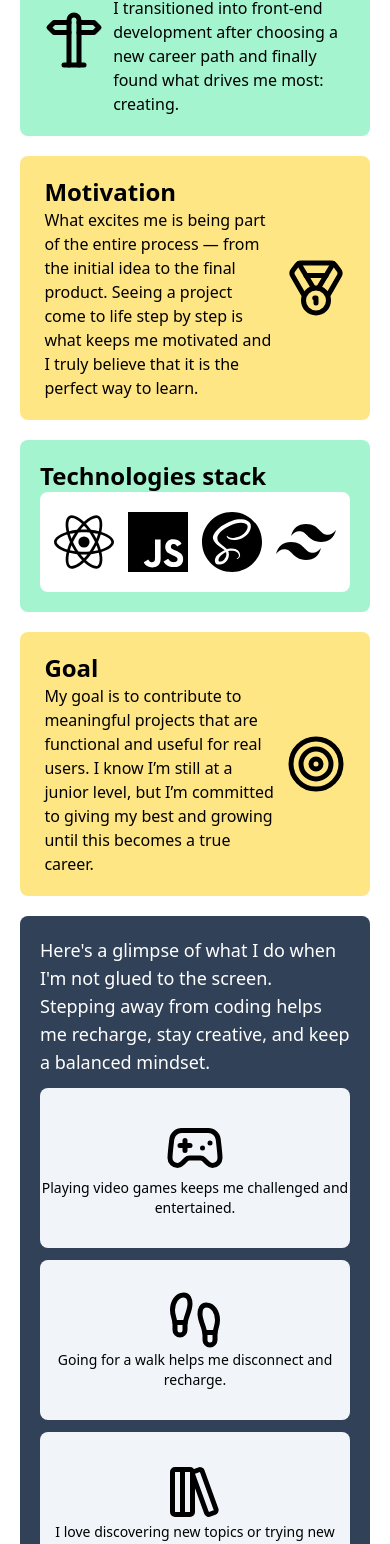
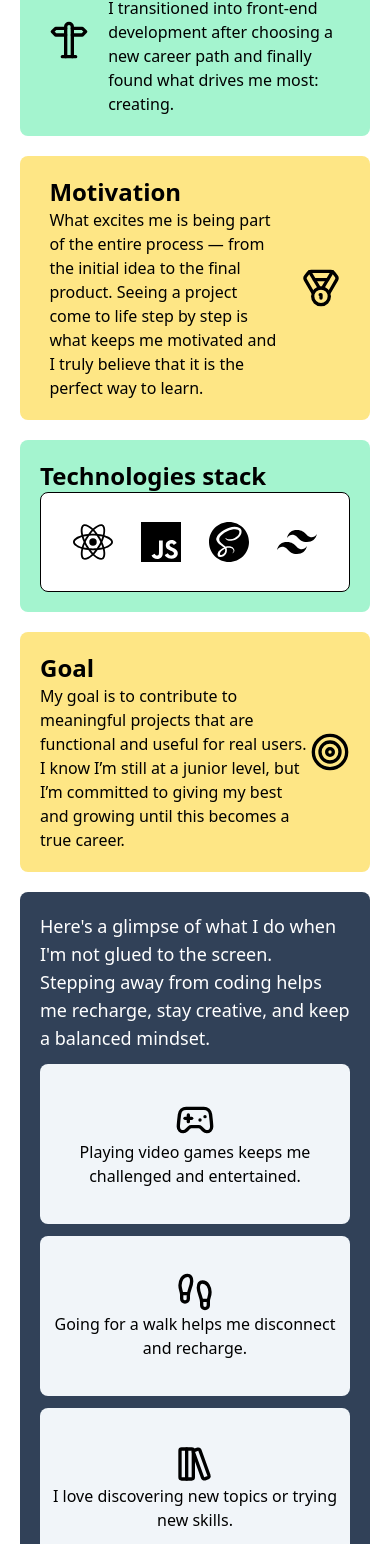
Before and after one commit to vickyfrosties/Portfolio, a React (Vite) app in the folder client/: page /about in a window 390 px wide. Shown: the part 156-1700 px from the top of the page. Built offline with nearby package versions, Linux system fonts and the light colour scheme.

Commit message:
feat: add responsive adjustements with custom breakpoint

```diff
--- a/client/src/components/About.jsx
+++ b/client/src/components/About.jsx
@@ -10,7 +10,7 @@ const About = () => {
         <section className="h-full grid grid-cols-3 grid-rows-3 p-5 gap-5 max-md:flex max-md:flex-col max-md:h-auto">
           <div className="grid gap-y-4 max-lg:flex">
             <div className="bg-emerald-200 p-5 rounded-lg flex max-md:w-full max-md:justify-around">
-              <div className="flex items-start max-md:items-center">
+              <div className="flex items-center">
                 <svg
                   xmlns="http://www.w3.org/2000/svg"
                   width="60"
@@ -21,7 +21,7 @@ const About = () => {
                   strokeWidth="2"
                   strokeLinecap="round"
                   strokeLinejoin="round"
-                  className="lucide lucide-signpost-big-icon lucide-signpost-big max-lg:hidden max-md:block"
+                  className="lucide lucide-signpost-big-icon lucide-signpost-big max-lg:hidden max-md:block max-xs:size-10"
                 >
                   <path d="M10 9H4L2 7l2-2h6" />
                   <path d="M14 5h6l2 2-2 2h-6" />
@@ -39,8 +39,8 @@ const About = () => {
             </div>
           </div>
 
-          <div className="bg-amber-200 p-5 rounded-lg flex max-lg:justify-between max-md:justify-around">
-            <p className="flex flex-col justify-between items-center font-medium text-lg h-full max-lg:text-base max-lg:h-auto max-lg:justify-start max-md:w-3/4">
+          <div className="bg-amber-200 p-5 rounded-lg flex max-lg:justify-between max-md:justify-around max-lg:overflow-scroll">
+            <p className="flex flex-col justify-between items-center font-medium text-lg h-full max-lg:justify-start max-md:w-3/4 max-lg:text-base max-xl:overflow-scroll">
               <span className="text-2xl font-bold w-full">Motivation</span>
               What excites me is being part of the entire process — from the
               initial idea to the final product. Seeing a project come to life
@@ -58,7 +58,7 @@ const About = () => {
                 strokeWidth="2"
                 strokeLinecap="round"
                 strokeLinejoin="round"
-                className="lucide lucide-medal-icon lucide-medal max-lg:hidden max-md:block"
+                className="lucide lucide-medal-icon lucide-medal max-lg:hidden max-md:block max-xs:size-10"
               >
                 <path d="M7.21 15 2.66 7.14a2 2 0 0 1 .13-2.2L4.4 2.8A2 2 0 0 1 6 2h12a2 2 0 0 1 1.6.8l1.6 2.14a2 2 0 0 1 .14 2.2L16.79 15" />
                 <path d="M11 12 5.12 2.2" />
@@ -70,33 +70,30 @@ const About = () => {
             </div>
           </div>
 
-          <div className="bg-emerald-200 p-5 rounded-lg flex flex-col row-span-2 max-lg:row-span-1">
+          <div className="bg-emerald-200 p-5 rounded-lg flex flex-col row-span-2 max-lg:row-span-1 max-lg:justify-between">
             <h3 className="text-2xl font-bold">Technologies stack</h3>
 
-            <section
-              className="h-full flex flex-col justify-evenly bg-white rounded-lg max-lg:justify-center max-md:h-25
-"
-            >
-              <div className="lg:hidden max-lg:flex max-lg:flex-wrap max-lg:justify-evenly">
+            <section className="h-full flex flex-col justify-evenly bg-white rounded-lg max-lg:justify-center max-lg:h-30 max-md:h-25 border-1 max-xs:p-3">
+              <div className="lg:hidden max-lg:flex max-lg:flex-wrap max-lg:justify-evenly max-xs:w-auto max-xs:items-center max-xs:h-full max-xs:flex-wrap  max-xs:gap-2">
                 <img
                   src="/assets/svg/react.svg"
                   alt="React logo"
-                  className="lg:hidden w-15 h-15"
+                  className="lg:hidden w-15 h-15 max-xs:size-10 max-lg:size-12"
                 />
                 <img
                   src="/assets/svg/javascript.svg"
                   alt="Javascript logo"
-                  className="lg:hidden w-15 h-15"
+                  className="lg:hidden w-15 h-15 max-xs:size-10 max-lg:size-12"
                 />
                 <img
                   src="/assets/svg/sass.svg"
                   alt="SASS/SCSS logo"
-                  className="lg:hidden w-15 h-15"
+                  className="lg:hidden w-15 h-15 max-xs:size-10 max-lg:size-12"
                 />
                 <img
                   src="/assets/svg/tailwindcss.svg"
                   alt="Tailwind CSS logo"
-                  className="lg:hidden w-15 h-15"
+                  className="lg:hidden w-15 h-15  max-xs:size-10 max-lg:size-12"
                 />
               </div>
 
@@ -174,7 +171,7 @@ text-transparent text-lg"
           </div>
 
           <div className="bg-amber-200 p-5 rounded-lg flex max-md:justify-around">
-            <p className="font-medium text-lg flex flex-col justify-evenly max-lg:text-base max-lg:w-3/4">
+            <p className="font-medium text-lg flex flex-col justify-evenly max-lg:text-base max-xs:overflow-auto max-xl:overflow-scroll">
               <span className="text-2xl font-bold w-full">Goal</span>
               My goal is to contribute to meaningful projects that are
               functional and useful for real users. I know I’m still at a junior
@@ -192,7 +189,7 @@ text-transparent text-lg"
                 strokeWidth="2"
                 strokeLinecap="round"
                 strokeLinejoin="round"
-                className="lucide lucide-target-icon lucide-target max-lg:hidden max-md:block"
+                className="lucide lucide-target-icon lucide-target max-lg:hidden max-md:block max-xs:size-10"
               >
                 <circle cx="12" cy="12" r="10" />
                 <circle cx="12" cy="12" r="6" />
@@ -202,7 +199,7 @@ text-transparent text-lg"
           </div>
 
           <div className="bg-slate-700 col-start-2 row-span-2 p-5 rounded-lg grid grid-rows-3 grid-cols-2 gap-3 max-lg:row-start-3 max-lg:col-span-3 max-lg:flex max-md:flex max-md:flex-col">
-            <p className="font-medium text-lg col-span-3 text-white max-lg:hidden max-md:block">
+            <p className="font-medium text-lg col-span-3 text-white max-lg:hidden max-md:block ">
               Here's a glimpse of what I do when I'm not glued to the screen.
               Stepping away from coding helps me recharge, stay creative, and
               keep a balanced mindset.
@@ -219,7 +216,7 @@ text-transparent text-lg"
                 strokeWidth="2"
                 strokeLinecap="round"
                 strokeLinejoin="round"
-                className="lucide lucide-gamepad2-icon lucide-gamepad-2"
+                className="lucide lucide-gamepad2-icon lucide-gamepad-2 max-xs:size-10"
               >
                 <line x1="6" x2="10" y1="11" y2="11" />
                 <line x1="8" x2="8" y1="9" y2="13" />
@@ -227,7 +224,7 @@ text-transparent text-lg"
                 <line x1="18" x2="18.01" y1="10" y2="10" />
                 <path d="M17.32 5H6.68a4 4 0 0 0-3.978 3.59c-.006.052-.01.101-.017.152C2.604 9.416 2 14.456 2 16a3 3 0 0 0 3 3c1 0 1.5-.5 2-1l1.414-1.414A2 2 0 0 1 9.828 16h4.344a2 2 0 0 1 1.414.586L17 18c.5.5 1 1 2 1a3 3 0 0 0 3-3c0-1.545-.604-6.584-.685-7.258-.007-.05-.011-.1-.017-.151A4 4 0 0 0 17.32 5z" />
               </svg>
-              <p className="text-center text-sm">
+              <p className="text-center text-sm max-md:text-base">
                 Playing video games keeps me challenged and entertained.
               </p>
             </div>
@@ -242,17 +239,18 @@ text-transparent text-lg"
                 strokeWidth="2"
                 strokeLinecap="round"
                 strokeLinejoin="round"
-                className="lucide lucide-footprints-icon lucide-footprints"
+                className="lucide lucide-footprints-icon lucide-footprints max-xs:size-10"
               >
                 <path d="M4 16v-2.38C4 11.5 2.97 10.5 3 8c.03-2.72 1.49-6 4.5-6C9.37 2 10 3.8 10 5.5c0 3.11-2 5.66-2 8.68V16a2 2 0 1 1-4 0Z" />
                 <path d="M20 20v-2.38c0-2.12 1.03-3.12 1-5.62-.03-2.72-1.49-6-4.5-6C14.63 6 14 7.8 14 9.5c0 3.11 2 5.66 2 8.68V20a2 2 0 1 0 4 0Z" />
                 <path d="M16 17h4" />
                 <path d="M4 13h4" />
               </svg>
-              <p className="text-center text-sm">
+              <p className="text-center text-sm max-md:text-base">
                 Going for a walk helps me disconnect and recharge.
               </p>
             </div>
+
             <div className="bg-slate-100 rounded-lg col-start-1 flex flex-col justify-center items-center max-md:h-40">
               <svg
                 xmlns="http://www.w3.org/2000/svg"
@@ -264,16 +262,17 @@ text-transparent text-lg"
                 strokeWidth="2"
                 strokeLinecap="round"
                 strokeLinejoin="round"
-                className="lucide lucide-library-big-icon lucide-library-big"
+                className="lucide lucide-library-big-icon lucide-library-big max-xs:size-10"
               >
                 <rect width="8" height="18" x="3" y="3" rx="1" />
                 <path d="M7 3v18" />
                 <path d="M20.4 18.9c.2.5-.1 1.1-.6 1.3l-1.9.7c-.5.2-1.1-.1-1.3-.6L11.1 5.1c-.2-.5.1-1.1.6-1.3l1.9-.7c.5-.2 1.1.1 1.3.6Z" />
               </svg>
-              <p className="text-center text-sm">
+              <p className="text-center text-sm max-md:text-base">
                 I love discovering new topics or trying new skills.
               </p>
             </div>
+
             <div className="bg-slate-100 rounded-lg col-start-2 flex flex-col justify-center items-center max-md:h-40">
               <svg
                 xmlns="http://www.w3.org/2000/svg"
@@ -285,12 +284,12 @@ text-transparent text-lg"
                 strokeWidth="2"
                 strokeLinecap="round"
                 strokeLinejoin="round"
-                className="lucide lucide-pen-line-icon lucide-pen-line"
+                className="lucide lucide-pen-line-icon lucide-pen-line max-xs:size-10"
               >
                 <path d="M13 21h8" />
                 <path d="M21.174 6.812a1 1 0 0 0-3.986-3.987L3.842 16.174a2 2 0 0 0-.5.83l-1.321 4.352a.5.5 0 0 0 .623.622l4.353-1.32a2 2 0 0 0 .83-.497z" />
               </svg>
-              <p className="text-center text-sm">
+              <p className="text-center text-sm max-md:text-base">
                 Writing helps me sharpen my expression and creativity.
               </p>
             </div>
@@ -308,9 +307,9 @@ text-transparent text-lg"
               solutions with a team.
             </p>
 
-            <div className="flex self-end">
+            <div className="flex self-end max-xs:w-full">
               <button
-                className="rounded-lg w-30 pt-2 pb-2 mt-2 bg-slate-800 text-white cursor-pointer hover:bg-slate-500 font-semibold"
+                className="rounded-lg w-30 pt-2 pb-2 mt-2 bg-slate-800 text-white cursor-pointer hover:bg-slate-500 font-semibold max-xs:w-full"
                 onClick={() => navigate("/contact")}
               >
                 Let's connect
@@ -325,10 +324,10 @@ text-transparent text-lg"
               projects. My latest work: MemoCode - a web application to store
               personal notes.
             </p>
-            <div className="flex justify-end">
+            <div className="flex justify-end max-xs:w-full">
               <button
                 onClick={() => navigate("/projects")}
-                className="rounded-lg w-30 pt-2 pb-2 mt-2 bg-slate-800 text-white cursor-pointer hover:bg-slate-500 font-semibold"
+                className="rounded-lg w-30 pt-2 pb-2 mt-2 bg-slate-800 text-white cursor-pointer hover:bg-slate-500 font-semibold max-xs:w-full"
               >
                 See projects
               </button>
```
